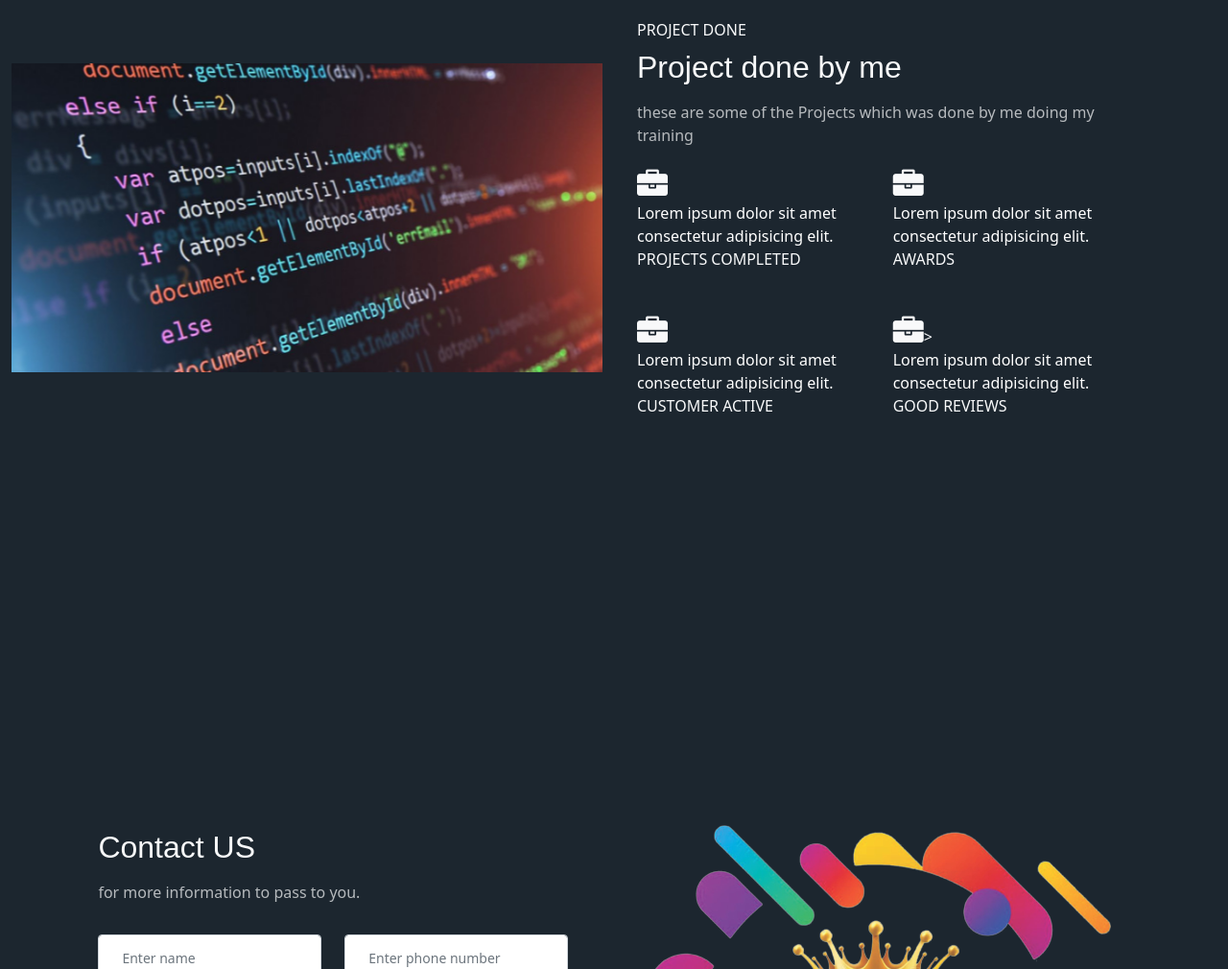
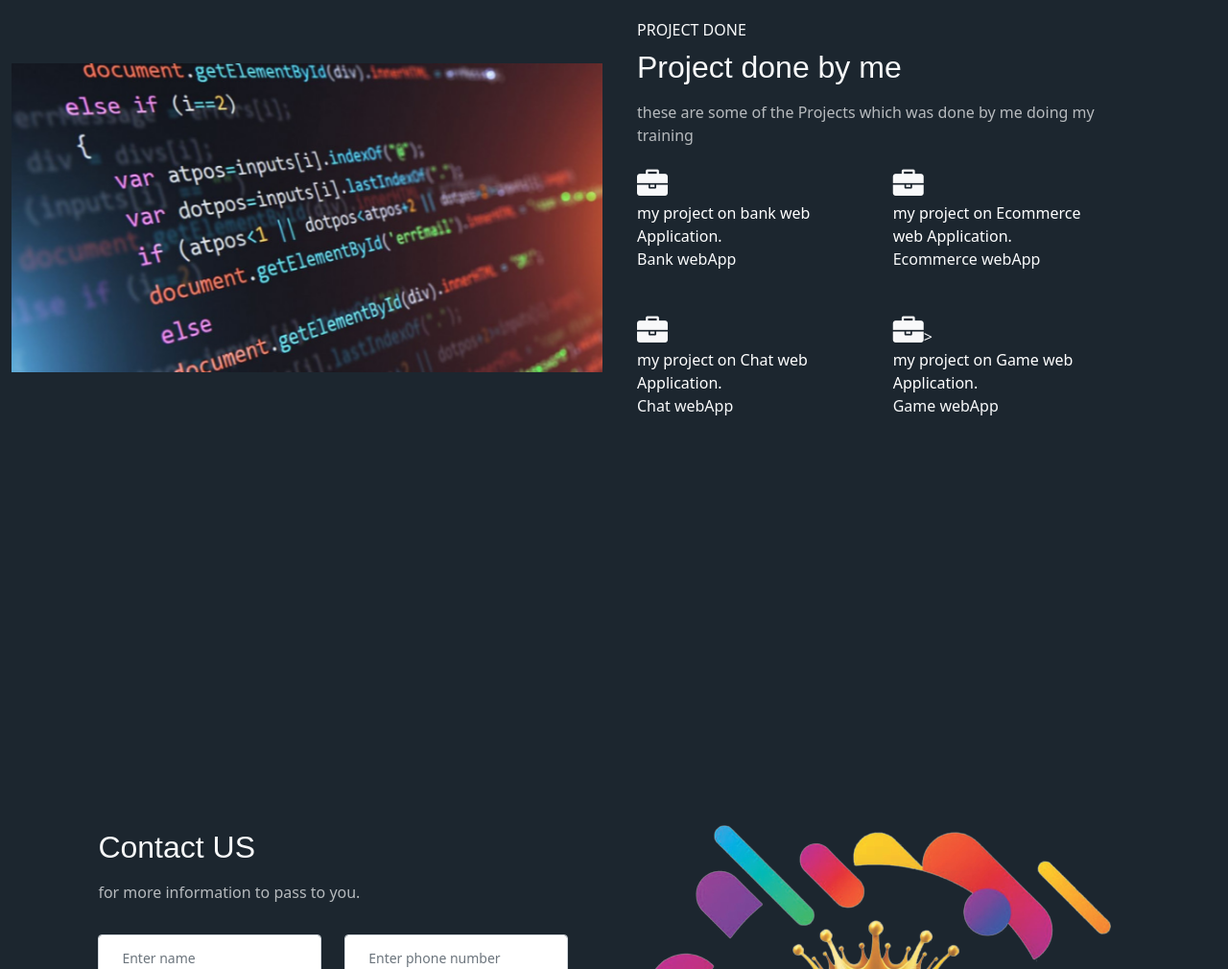
Before and after one commit to oba-adedayo/Portfolio, a plain HTML site: page index.html in a window 1280 px wide. Shown: the part 3533-4543 px from the top of the page at 96% size. Drawn offline with nearby package versions, Linux system fonts and the light colour scheme; a script that the page names is missing.

Commit message:
project update

```diff
--- a/index.html
+++ b/index.html
@@ -298,30 +298,30 @@
                                     <div class="col-6 text-start" >
                                         <i class="fa fa-briefcase fa-2x text-start"></i>
                                         <a href="#"><div>
-                                            Lorem ipsum dolor sit amet consectetur adipisicing elit.
+                                            my project on bank web Application.
                                         </div></a>
-                                        <p>PROJECTS COMPLETED</p>
+                                        <p>Bank webApp</p>
                                     </div>
                                     <div class="col-6" >
                                         <i class="fa fa-briefcase fa-2x text-start"></i>
                                         <a href="#"><div>
-                                            Lorem ipsum dolor sit amet consectetur adipisicing elit.
+                                            my project on Ecommerce web Application.
                                         </div></a>
-                                        <p>AWARDS</p>
+                                        <p>Ecommerce webApp</p>
                                     </div>
                                     <div class="col-6">
                                         <i class="fa fa-briefcase fa-2x text-start"></i>
                                         <a href="#"><div>
-                                            Lorem ipsum dolor sit amet consectetur adipisicing elit.
+                                            my project on Chat web Application.
                                         </div></a>
-                                        <p>CUSTOMER ACTIVE</p>
+                                        <p>Chat webApp</p>
                                     </div>
                                     <div class="col-6">
                                         <i class="fa fa-briefcase fa-2x text-start"></i>>
                                         <a href="#"><div>
-                                            Lorem ipsum dolor sit amet consectetur adipisicing elit.
+                                            my project on Game web Application.
                                         </div></a>
-                                        <p>GOOD REVIEWS</p>
+                                        <p>Game webApp</p>
                                     </div>
                                 </div>
                             </div> <!-- end of container -->
```
